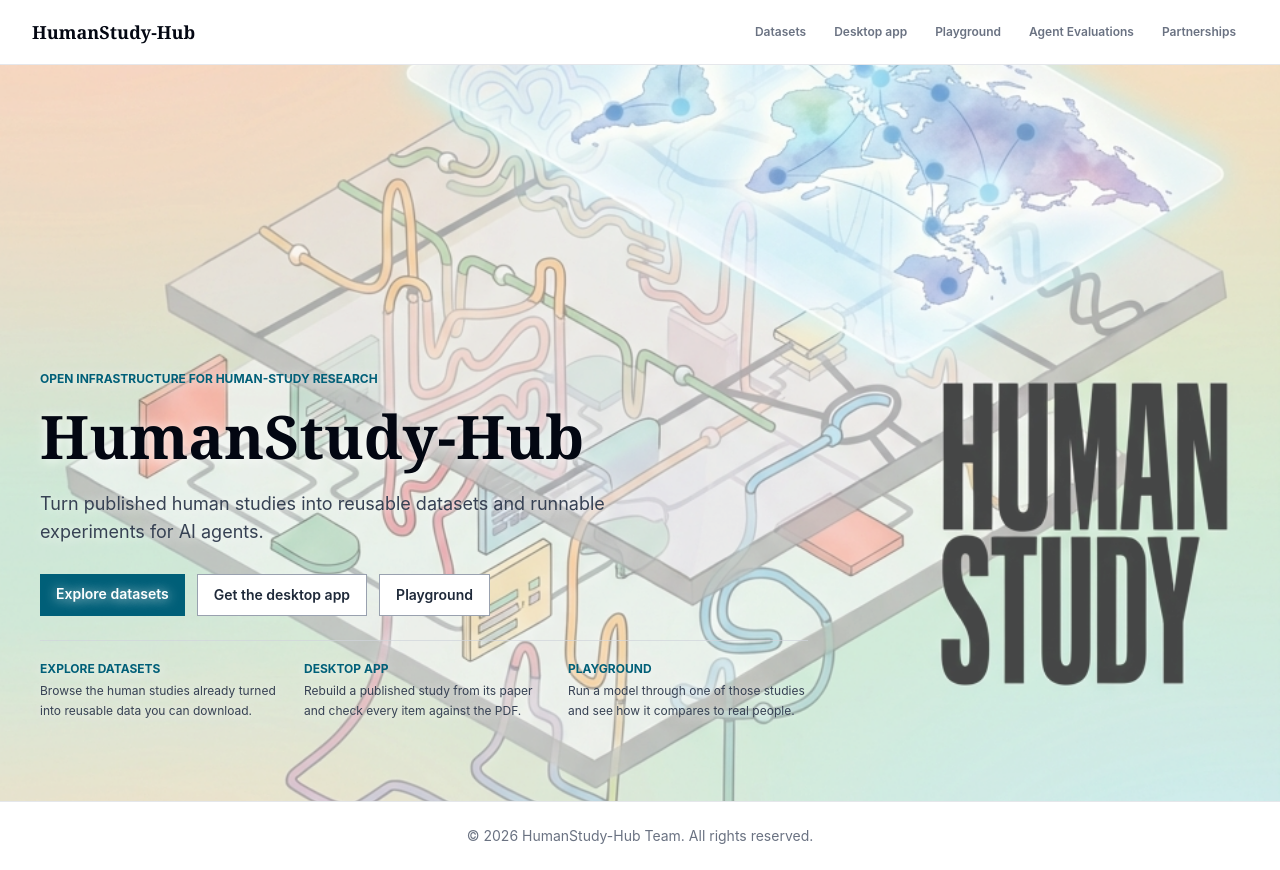
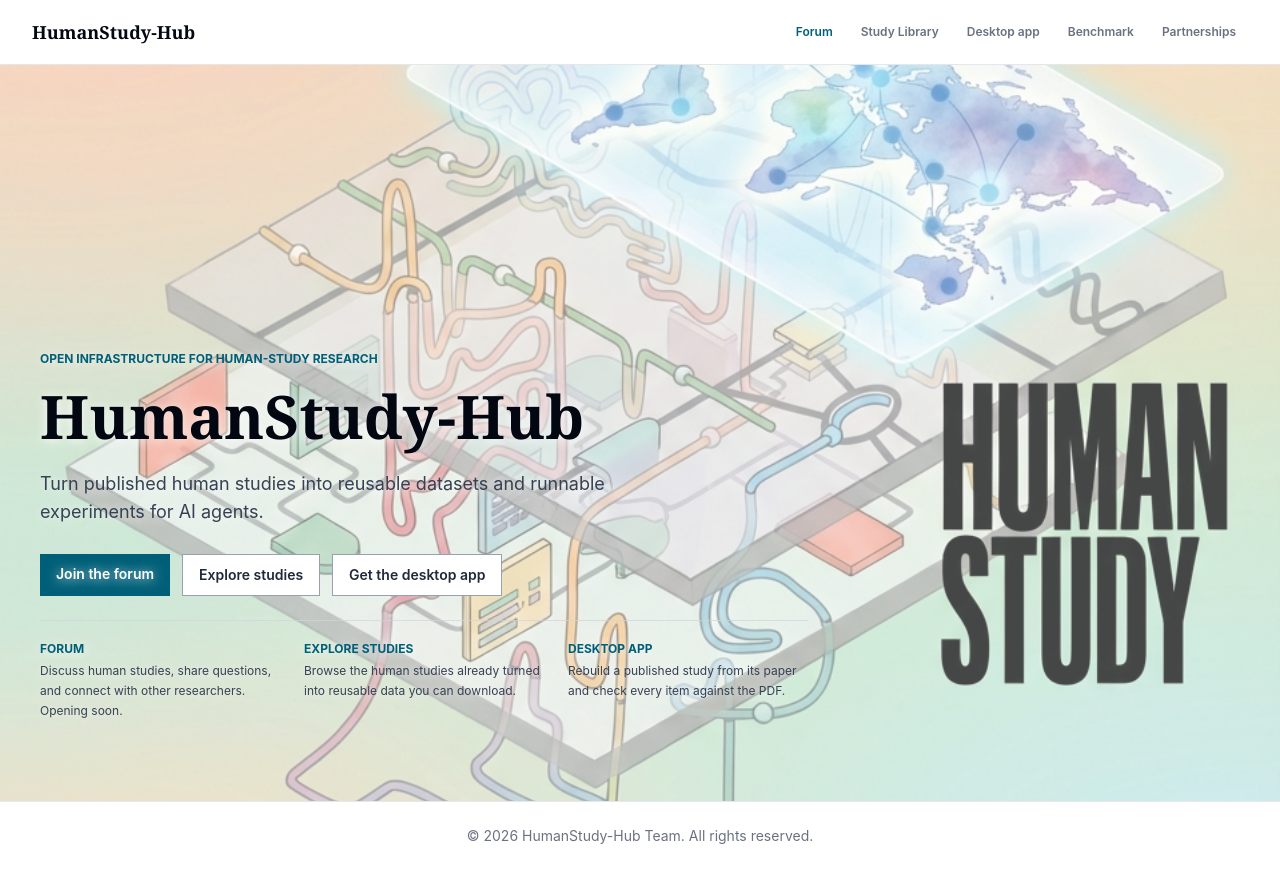
Before and after one commit to HumanStudy-Hub/humanstudy-hub-web, a Next.js app: page / in a window 1280 px wide. Built offline with nearby package versions, Linux system fonts and the light colour scheme.

Commit message:
Prioritize forum navigation and hide Playground frontend

```diff
--- a/app/access/page.tsx
+++ b/app/access/page.tsx
@@ -52,9 +52,9 @@ function AccessForm() {
         Enter your promo code
       </h1>
       <p className="mt-3 text-sm leading-6 text-gray-600">
-        Building studies and running the playground are available to subscribed
-        researchers. Enter your promo code to continue. Browsing the datasets and
-        agent evaluations stays open.
+        Building studies is available to subscribed
+        researchers. Enter your promo code to continue. Browsing the study library and
+        benchmark stays open.
       </p>
 
       <form onSubmit={submit} className="mt-8">
@@ -91,7 +91,7 @@ function AccessForm() {
         </Link>{" "}
         or{" "}
         <Link href="/results" className="font-semibold text-cyan-700 hover:underline">
-          view agent evaluations
+          view benchmark
         </Link>
         .
       </p>
--- a/app/dataset/page.tsx
+++ b/app/dataset/page.tsx
@@ -9,7 +9,7 @@ export default async function DatasetPage() {
       <header className="bg-white">
         <div className="mx-auto max-w-7xl px-6 py-12 sm:px-8 sm:py-16">
           <p className="text-xs font-bold uppercase text-cyan-800">Open study materials</p>
-          <h1 className="mt-3 font-serif text-4xl font-bold text-gray-950">Datasets</h1>
+          <h1 className="mt-3 font-serif text-4xl font-bold text-gray-950">Study Library</h1>
         </div>
       </header>
       <DatasetCatalog studies={studies} />
--- /dev/null
+++ b/app/forum/page.tsx
@@ -0,0 +1,32 @@
+import type { Metadata } from "next";
+import Link from "next/link";
+
+export const metadata: Metadata = {
+  title: "Forum | HumanStudy-Hub",
+  description: "A place to discuss human studies and connect with other researchers. Opening soon.",
+};
+
+export default function ForumPage() {
+  return (
+    <div className="min-h-[70vh] bg-[#f7f9fa]">
+      <div className="mx-auto max-w-5xl px-6 py-16 sm:px-8">
+        <p className="text-xs font-bold uppercase text-cyan-800">HumanStudy-Hub community</p>
+        <h1 className="mt-3 font-serif text-4xl font-bold text-gray-950">Forum</h1>
+        <p className="mt-5 max-w-2xl text-lg leading-8 text-gray-600">
+          A place to discuss human studies, share questions, and connect with other researchers.
+        </p>
+        <div className="mt-10 border border-gray-200 bg-white p-6 sm:p-8">
+          <h2 className="font-serif text-xl font-bold text-gray-950">Opening soon</h2>
+          <p className="mt-3 text-sm leading-6 text-gray-600">
+            The forum is being prepared. Posting and discussions are not available yet.
+            In the meantime, explore the study library or learn about the desktop app.
+          </p>
+          <div className="mt-6 flex flex-wrap gap-4 text-sm font-semibold text-cyan-800">
+            <Link href="/dataset" className="hover:underline">Explore studies →</Link>
+            <Link href="/download" className="hover:underline">Get the desktop app →</Link>
+          </div>
+        </div>
+      </div>
+    </div>
+  );
+}
--- a/app/page.tsx
+++ b/app/page.tsx
@@ -20,16 +20,16 @@ export default function Home() {
             Turn published human studies into reusable datasets and runnable experiments for AI agents.
           </p>
           <div className="mt-7 flex flex-wrap gap-3">
-            <Link href="/dataset" className="bg-cyan-800 px-4 py-2.5 text-sm font-semibold text-white hover:bg-cyan-700">Explore datasets</Link>
+            <Link href="/forum" className="bg-cyan-800 px-4 py-2.5 text-sm font-semibold text-white hover:bg-cyan-700">Join the forum</Link>
+            <Link href="/dataset" className="border border-gray-400 bg-white px-4 py-2.5 text-sm font-semibold text-gray-800 hover:border-cyan-700 hover:text-cyan-800">Explore studies</Link>
             <Link href="/download" className="border border-gray-400 bg-white px-4 py-2.5 text-sm font-semibold text-gray-800 hover:border-cyan-700 hover:text-cyan-800">Get the desktop app</Link>
-            <Link href="/playground" className="border border-gray-400 bg-white px-4 py-2.5 text-sm font-semibold text-gray-800 hover:border-cyan-700 hover:text-cyan-800">Playground</Link>
           </div>
 
           <dl className="mt-6 grid max-w-3xl gap-x-6 gap-y-3 border-t border-gray-300/70 pt-5 sm:grid-cols-3">
             {[
-              ["Explore datasets", "Browse the human studies already turned into reusable data you can download."],
+              ["Forum", "Discuss human studies, share questions, and connect with other researchers. Opening soon."],
+              ["Explore studies", "Browse the human studies already turned into reusable data you can download."],
               ["Desktop app", "Rebuild a published study from its paper and check every item against the PDF."],
-              ["Playground", "Run a model through one of those studies and see how it compares to real people."],
             ].map(([term, detail]) => (
               <div key={term}>
                 <dt className="text-xs font-bold uppercase text-cyan-800">{term}</dt>
--- a/app/pipeline/page.tsx
+++ b/app/pipeline/page.tsx
@@ -12,8 +12,7 @@ export default async function PipelinePage({ searchParams }: { searchParams: Pro
   const { mode, job, legacy } = await searchParams;
   if (job || legacy === "1") return <PipelineStudio />;
   if (mode === "existing") redirect("/download");
-  return <WorkspaceChoice title="What are you building from?" description="Published studies and new study ideas need different evidence, review, and outputs. Choose the starting point that matches your work." choices={[
+  return <WorkspaceChoice title="Build a study" description="Reconstruct a published study from its paper in the desktop app." choices={[
     { href: "/download", eyebrow: "Paper to study document", title: "Build an existing study", description: "Use the HumanStudy Hub desktop app to reconstruct a published study from its paper and check each item against the PDF.", steps: ["Open the paper in the desktop app", "Review what the paper does and does not state", "Chart the design and run simulated participants"], action: "Get the desktop app" },
-    { href: "/playground?mode=prototype", eyebrow: "Idea to protocol", title: "Prototype a new study", description: "Start without published human results. Shape the design, test whether agents understand it, and save a report for further iteration.", steps: ["Describe your research idea", "Get structured design feedback", "Preview synthetic responses"], action: "Open prototype workspace" },
   ]} />;
 }
--- a/app/results/page.tsx
+++ b/app/results/page.tsx
@@ -1,29 +1,14 @@
-import Link from "next/link";
 import EffectSizePlot from "@/components/EffectSizePlot";
 import LeaderboardTable from "@/components/LeaderboardTable";
 
 export default function ResultsPage() {
   return (
     <div className="min-h-screen bg-[#f7f9fa]">
-      <section className="border-b border-cyan-200 bg-cyan-50">
-        <div className="mx-auto flex max-w-7xl flex-wrap items-center justify-between gap-5 px-6 py-6 sm:px-8">
-          <div className="max-w-2xl">
-            <p className="text-xs font-bold uppercase text-cyan-800">Playground</p>
-            <h2 className="mt-2 font-serif text-2xl font-bold text-gray-950">Run your AI agent on one of these studies</h2>
-            <p className="mt-2 text-sm leading-6 text-cyan-950">
-              Choose a study and a base model, design the prompt your agent takes into the experiment, and see where it
-              matched the original participants and where it did not.
-            </p>
-          </div>
-          <Link href="/playground" className="inline-flex h-10 items-center bg-cyan-700 px-5 text-sm font-semibold text-white hover:bg-cyan-600">Open the playground</Link>
-        </div>
-      </section>
-
       <section className="border-b border-gray-200 bg-white">
         <div className="mx-auto grid max-w-7xl gap-8 px-6 py-10 sm:px-8 lg:grid-cols-[340px_minmax(0,1fr)] lg:items-center lg:py-12">
           <header>
             <p className="text-xs font-bold uppercase text-cyan-800">HumanStudy-Bench</p>
-            <h1 className="mt-3 font-serif text-4xl font-bold leading-tight text-gray-950">Agent Evaluations</h1>
+            <h1 className="mt-3 font-serif text-4xl font-bold leading-tight text-gray-950">Benchmark</h1>
             <p className="mt-4 text-base leading-7 text-gray-600">
               See how AI agents reproduce human behavioral effects.
             </p>
--- a/components/Navbar.tsx
+++ b/components/Navbar.tsx
@@ -5,10 +5,10 @@ import { usePathname } from "next/navigation";
 import { isStudioEditorRoute } from "@/lib/studio/editor-route";
 
 const links = [
-  { name: "Datasets", href: "/dataset" },
+  { name: "Forum", href: "/forum" },
+  { name: "Study Library", href: "/dataset" },
   { name: "Desktop app", href: "/download" },
-  { name: "Playground", href: "/playground" },
-  { name: "Agent Evaluations", href: "/results" },
+  { name: "Benchmark", href: "/results" },
   { name: "Partnerships", href: "/collaboration" },
 ];
 
@@ -27,7 +27,7 @@ export default function Navbar() {
             const external = link.href.startsWith("http");
             const active = !external && (pathname === link.href || pathname.startsWith(`${link.href}/`));
             const className = `whitespace-nowrap px-3 py-2 text-xs font-semibold transition-colors ${
-              active ? "bg-cyan-50 text-cyan-800" : "text-gray-500 hover:text-gray-950"
+              active ? "bg-cyan-50 text-cyan-800" : link.href === "/forum" ? "text-cyan-800 hover:bg-cyan-50" : "text-gray-500 hover:text-gray-950"
             }`;
             return external ? (
               <a key={link.name} href={link.href} target="_blank" rel="noopener noreferrer" className={className}>{link.name}</a>
```
Also changed, not shown: app/playground/page.tsx (+4 -39 lines), components/PipelineStudio.tsx (+1 -1 lines).
